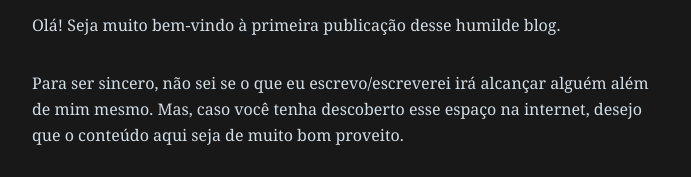
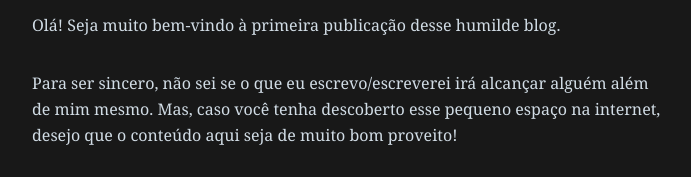
Before and after one commit to parasempremarcus/seeking_medicine, a Gatsby site: page /intro/ in a window 1280 px wide. Shown: the part 212-389 px from the top of the page, without its empty margins (292-983 px from the left). Built offline with nearby package versions, Linux system fonts and the light colour scheme; Gatsby itself is replaced by a stand-in of ours.

Commit message:
Update index.md

```diff
--- a/content/blog/intro/index.md
+++ b/content/blog/intro/index.md
@@ -6,7 +6,7 @@ description: "Um pequeno estudo do porquê esse site veio à existência"
 
 Olá! Seja muito bem-vindo à primeira publicação desse humilde blog.
 
-Para ser sincero, não sei se o que eu escrevo/escreverei irá alcançar alguém além de mim mesmo. Mas, caso você tenha descoberto esse espaço na internet, desejo que o conteúdo aqui seja de muito bom proveito.
+Para ser sincero, não sei se o que eu escrevo/escreverei irá alcançar alguém além de mim mesmo. Mas, caso você tenha descoberto esse pequeno espaço na internet, desejo que o conteúdo aqui seja de muito bom proveito!
 
 A intenção pela qual criei este site é para que sirva como um grande diário e depósito de pensamentos durante a minha vida (ou até eu perder a paciência de continuar escrevendo, como o [Darlock](https://dalrock.wordpress.com/)).
 
```
